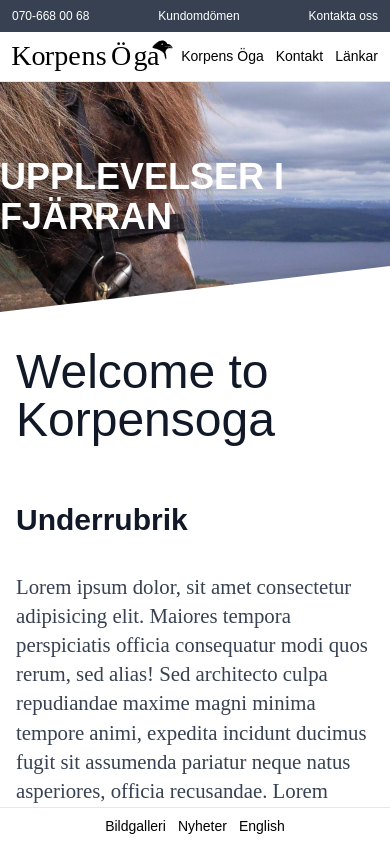
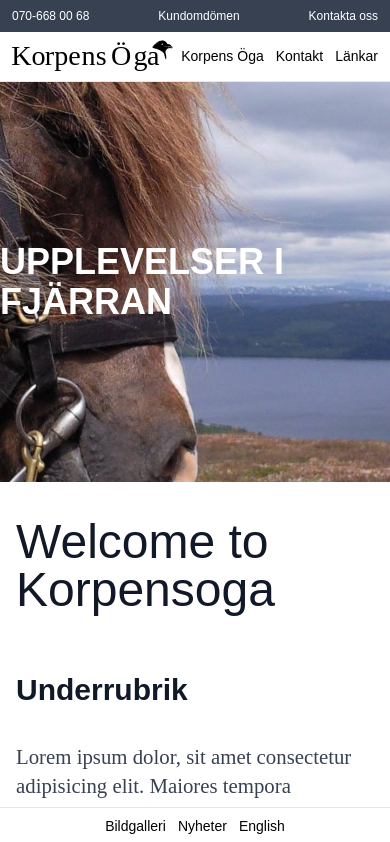
Before and after one commit to tomascoox/korpensoga2023, a Next.js app: page / in a window 390 px wide. Shown: the top 842 px of the page. Built offline with nearby package versions, Linux system fonts and the light colour scheme; what tailwind-clip-path would draw is missing.

Commit message:
use clip-path package responsively

```diff
--- a/src/components/Hero.tsx
+++ b/src/components/Hero.tsx
@@ -2,12 +2,13 @@ import Image from 'next/image'
 
 const HeroImage = () => {
     return (
-        <div className="w-full h-[230px] md:h-[400px] lg:h-[500px] xl:h-[650px] 2xl:h-[900px] relative">
+        <div className="w-full h-[400px] md:h-[600px] lg:h-[800px] xl:h-[800px] 2xl:h-[800px] relative">
             <Image
                 alt="Hero"
                 src="/Hast-profil-fran-vanster-smaller.jpg"
                 fill
-                style={{ objectFit: 'cover', clipPath: 'polygon(0 0, 100% 0, 100% 80%, 0 100%)' }}
+                style={{ objectFit: 'cover' }}
+                className="lg:clip-path-heroClip"
             />
             <div className='absolute w-full h-full flex items-center justify-center font-bebas-neue text-white font-bold text-4xl md:text-6xl lg:text-8xl xl:text-9xl'>
                 UPPLEVELSER I FJÄRRAN
```
